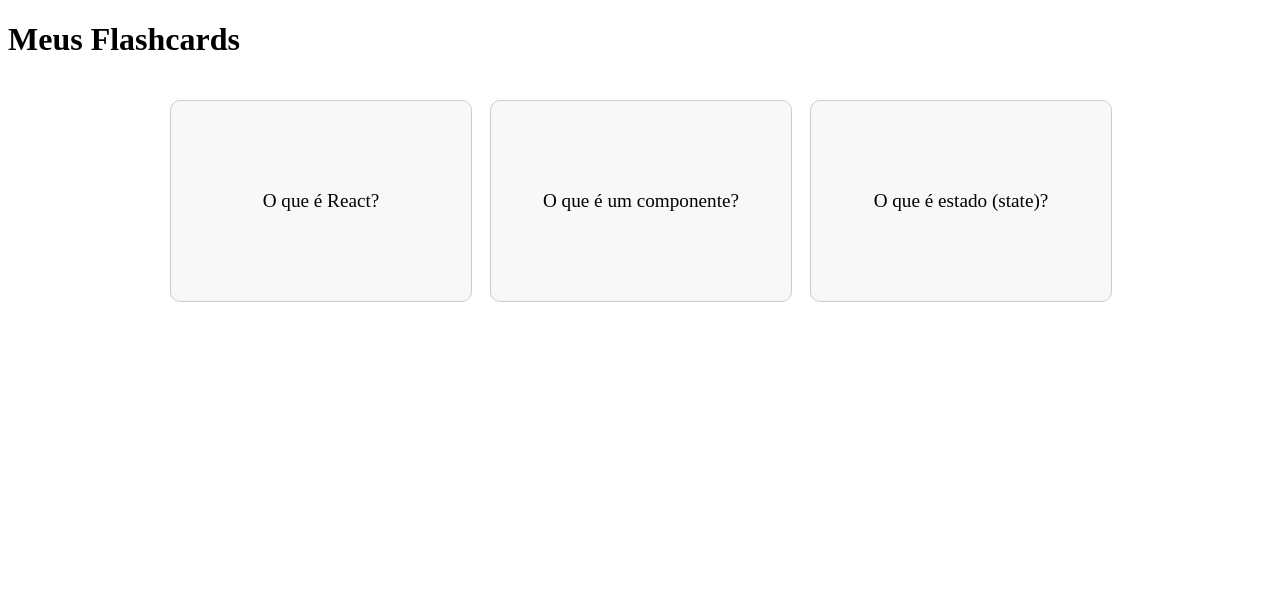
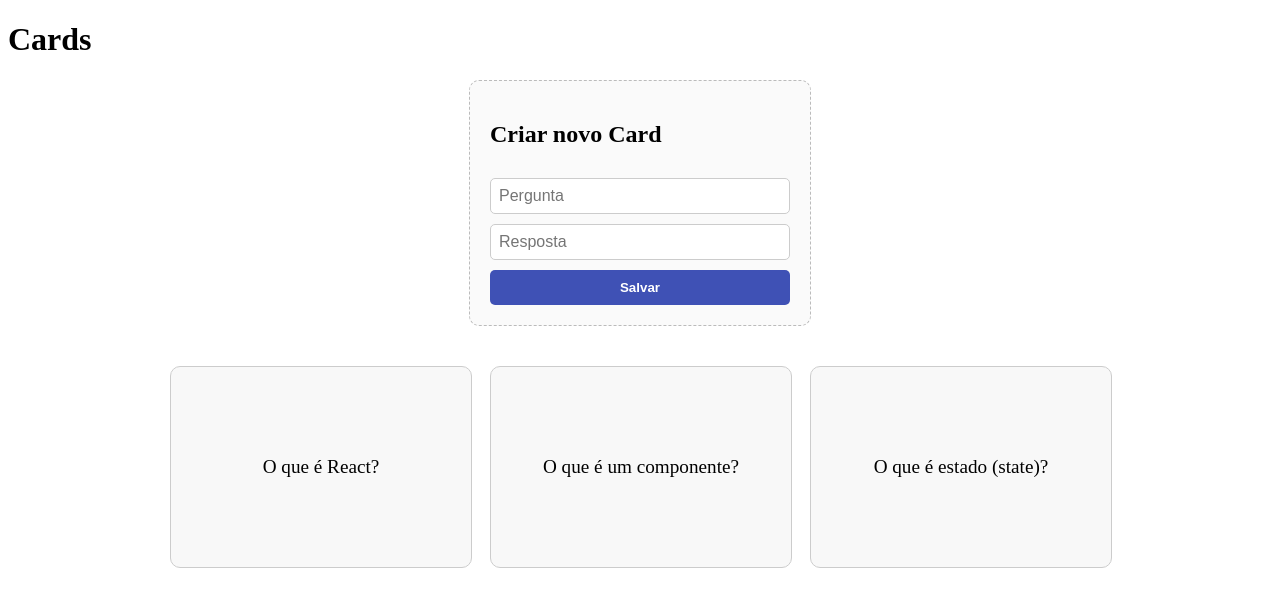
Before and after one commit to aldruin/flashcards-app-react-typescript-frontend, a React (Vite) app: page / in a window 1280 px wide. Shown: the top 606 px of the page. Built offline with nearby package versions, Linux system fonts and the light colour scheme.

Commit message:
Implementa formulario de criação dos cards; Renderiza para teste.

```diff
--- a/src/App.tsx
+++ b/src/App.tsx
@@ -1,17 +1,24 @@
+import CriarFlashcard from './components/CriarFlashcard'
 import FlashcardList from './components/FlashcardList'
-import './App.css'
-
-const cardsExemplo = [
-  { id: '1', pergunta: 'O que é React?', resposta: 'Uma biblioteca JavaScript para construir interfaces de usuário.' },
-  { id: '2', pergunta: 'O que é um componente?', resposta: 'Um bloco reutilizável de código que define uma parte da interface.' },
-  { id: '3', pergunta: 'O que é estado (state)?', resposta: 'Uma forma de armazenar dados que podem mudar ao longo do tempo.' },
-]
+import { useState } from 'react'
 
 function App() {
+  const [cards, setCards] = useState([
+    { id: '1', pergunta: 'O que é React?', resposta: 'Uma biblioteca JS para construir interfaces.' },
+    { id: '2', pergunta: 'O que é um componente?', resposta: 'Uma parte reutilizável da interface.' },
+    { id: '3', pergunta: 'O que é estado (state)?', resposta: 'Uma forma de armazenar dados que podem mudar ao longo do tempo.' }
+  ])
+
+  const criarCard = (novo: { pergunta: string; resposta: string }) => {
+    const novoCard = { id: crypto.randomUUID(), ...novo }
+    setCards((prev) => [...prev, novoCard]);
+  };
+
   return (
     <div>
-      <h1>Meus Flashcards</h1>
-      <FlashcardList cards={cardsExemplo} />
+      <h1>Cards</h1>
+      <CriarFlashcard onCriar={criarCard} />
+      <FlashcardList cards={cards} />
     </div>
   )
 }
--- /dev/null
+++ b/src/components/CriarFlashcard/CriarFlashcard.css
@@ -0,0 +1,32 @@
+.form-flashcard{
+  display: flex;
+  flex-direction: column;
+  gap: 10px;
+  max-width: 300px;
+  margin: 20px auto;
+  padding: 20px;
+  border: 1px dashed #bbb;
+  border-radius: 10px;
+  background-color: #fafafa;
+}
+
+.form-flashcard input{
+  padding: 8px;
+  font-size: 1rem;
+  border: 1px solid #ccc;
+  border-radius: 5px;
+}
+
+.form-flashcard button{
+  padding: 10px;
+  background-color: #3f51b5;
+  color: white;
+  border: none;
+  font-weight: bold;
+  border-radius: 5px;
+  cursor: pointer;
+}
+
+.form-flashcard button:hover{
+  background-color: #303f9f;
+}
--- a/src/components/CriarFlashcard/index.tsx
+++ b/src/components/CriarFlashcard/index.tsx
@@ -0,0 +1,48 @@
+import { useState } from "react";
+import './CriarFlashcard.css';
+
+interface CriarFlashcardProps {
+  onCriar: (novoCard: { pergunta: string; resposta: string}) => void;
+}
+
+const CriarFlashcard = ({ onCriar }: CriarFlashcardProps) => {
+  const [pergunta, setPergunta] = useState('');
+  const [resposta, setResposta] = useState('');
+
+  const handleSubmit = (e: React.FormEvent) => {
+    e.preventDefault();
+    if (!pergunta.trim() || !resposta.trim()) {
+      alert('Por favor, preencha ambos os campos!');
+      return;
+    }
+
+    onCriar({ pergunta, resposta });
+
+    setPergunta('');
+    setResposta('');
+  };
+
+  return(
+    <form className="form-flashcard" onSubmit={handleSubmit}>
+      <h2>Criar novo Card</h2>
+
+      <input
+      type="text"
+      placeholder="Pergunta"
+      value={pergunta}
+      onChange={(e) => setPergunta(e.target.value)}
+      />
+
+      <input
+      type="text"
+      placeholder="Resposta"
+      value={resposta}
+      onChange={(e) => setResposta(e.target.value)}
+      />
+
+      <button type="submit">Salvar</button>
+    </form>
+  );
+};
+
+export default CriarFlashcard;
```
